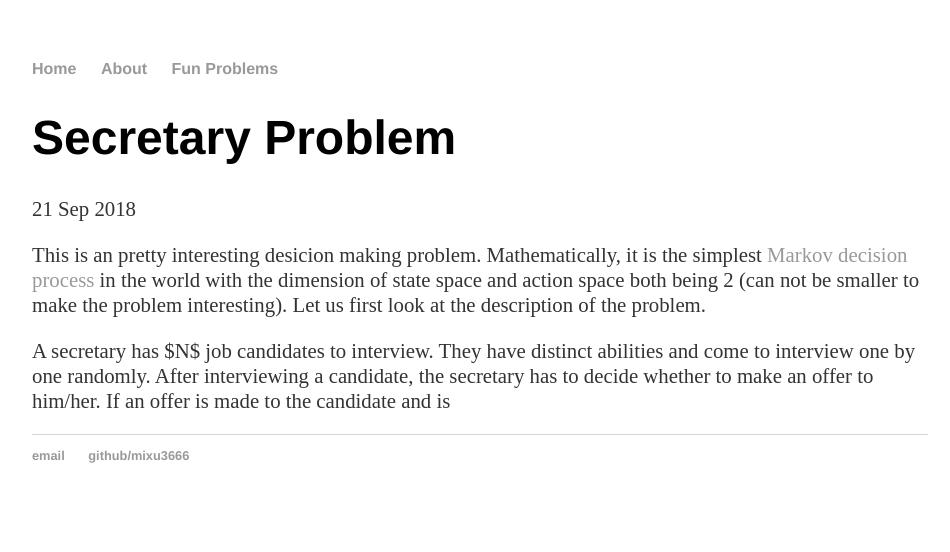
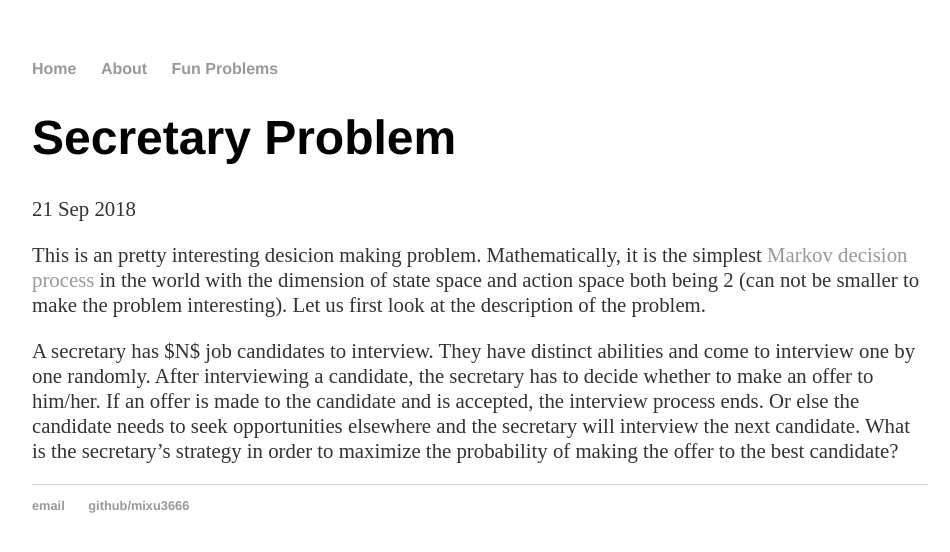
Before and after one commit to mixu3666/mixu3666.github.io, a Jekyll site: the page built from _posts/2018-09-21-Secretary-problem.md, in a window 1280 px wide. Shown: the top 552 px of the page, without its empty margins (160-1110 px from the left). Built offline with Jekyll 4.4.1, drawn with Linux system fonts in a browser that asks for light colours; our own code applies the rules of GitHub Pages for plain Markdown files.

Commit message:
Update 2018-09-21-Secretary-problem.md

```diff
--- a/_posts/2018-09-21-Secretary-problem.md
+++ b/_posts/2018-09-21-Secretary-problem.md
@@ -5,4 +5,6 @@ problem.
 
 A secretary has $N$ job candidates to interview. They have distinct abilities and come to interview one by one randomly.
 After interviewing a candidate, the secretary has to decide whether to make an offer to him/her. If an offer is made to
-the candidate and is
+the candidate and is accepted, the interview process ends. Or else the candidate needs to seek opportunities elsewhere
+and the secretary will interview the next candidate. What is the secretary's strategy in order to maximize the probability
+of making the offer to the best candidate?
```
